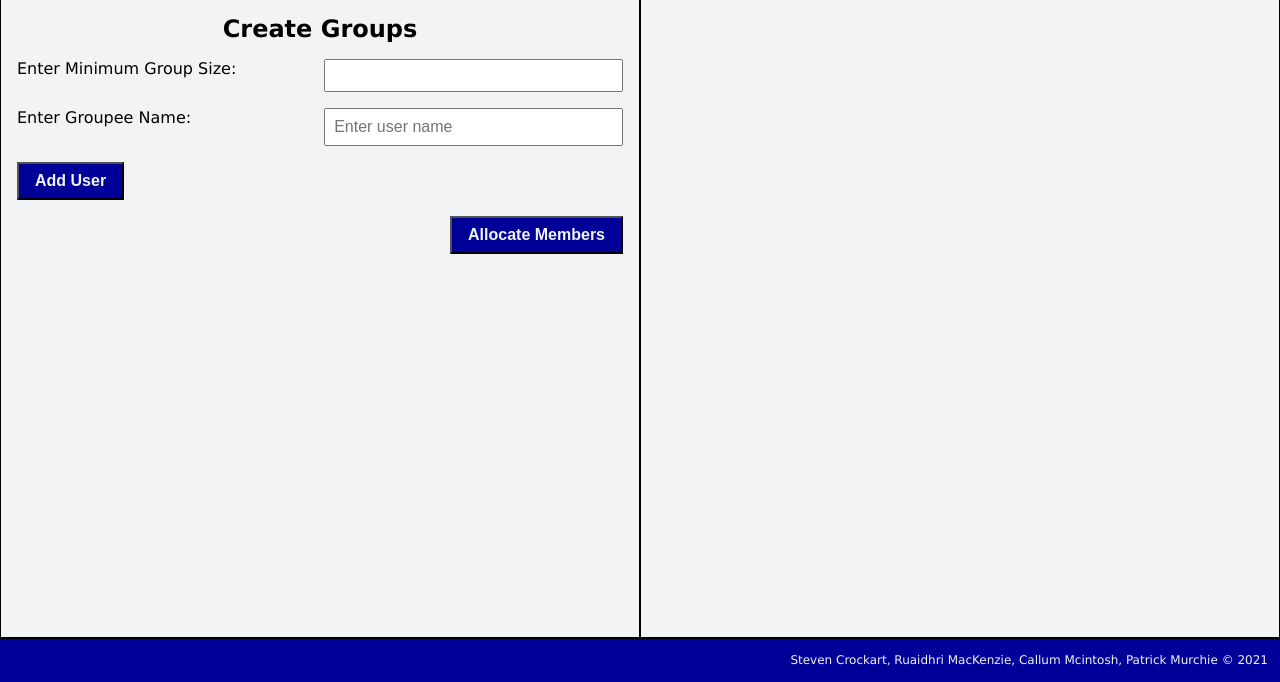
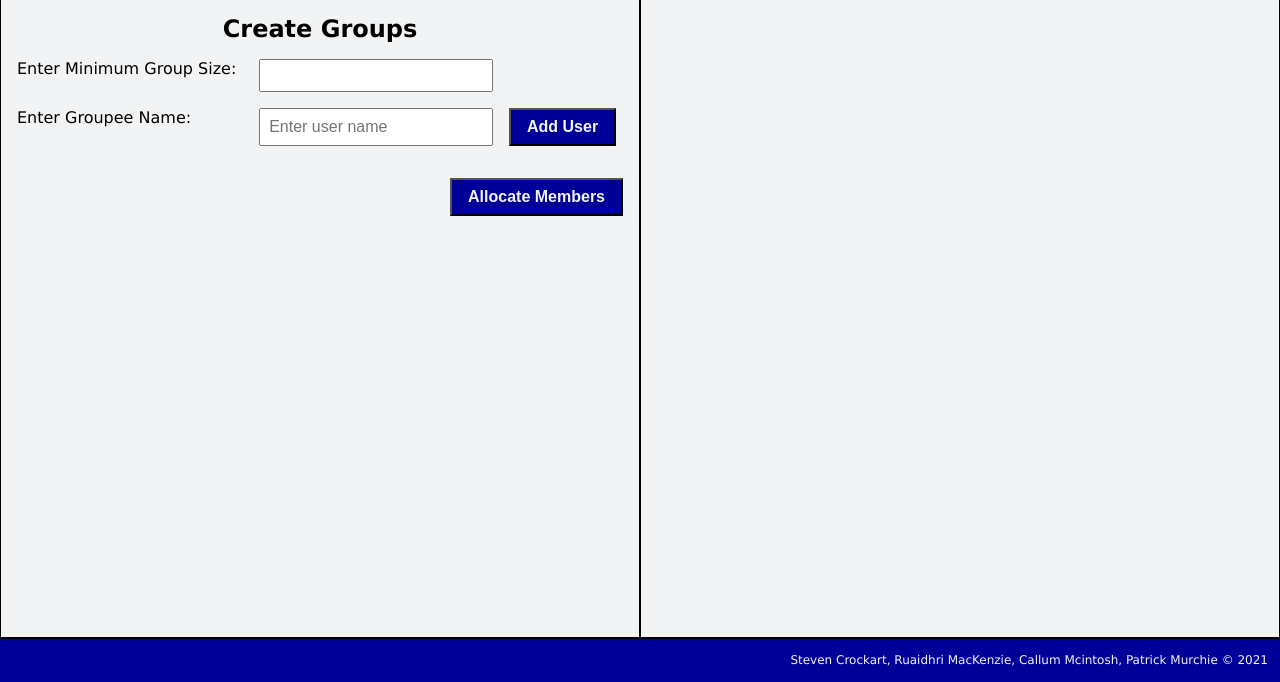
Before and after one commit to RGU-Grouper/Grouper-App, a website: page client/dist/index.html in a window 1280 px wide. Shown: the part 118-800 px from the top of the page. Drawn offline with nearby package versions, Linux system fonts and the light colour scheme; files that its build step writes are made by us from their sources.

Commit message:
Changed layout of user list

```diff
--- a/client/scss/style.scss
+++ b/client/scss/style.scss
@@ -48,11 +48,11 @@ body {
   &__form {
     display: grid;
     grid-template-areas:
-      "title	title"
-      ".			."
-      ".			."
-      ".			."
-      "submit	submit";
+      "title			title				title"
+      "size-label	size-input	."
+      "name-label	name-input	add-user"
+      "user-list	user-list		user-list"
+      "submit			submit			submit";
     gap: 1em;
   }
 
@@ -61,13 +61,40 @@ body {
     text-align: center;
   }
 
+  &__min-size-label {
+    grid-area: size-label;
+  }
+
   &__min-size-input {
+    grid-area: size-input;
     padding: 0.5em;
   }
 
+  &__name-label {
+    grid-area: name-label;
+  }
+
   &__name-input {
+    grid-area: name-input;
     padding: 0.5em;
     font-size: 1rem;
+  }
+
+  &__add-user {
+    grid-area: add-user;
+    background-color: colours.$brand1;
+    color: colours.$light;
+    font-size: 1rem;
+    padding: 0.5em 1em;
+    font-weight: 900;
+    width: max-content;
+    align-self: flex-start;
+  }
+
+  &__list {
+    grid-area: user-list;
+    display: flex;
+    flex-direction: column;
   }
 
   &__create-groups {
@@ -78,21 +105,6 @@ body {
     font-size: 1rem;
     padding: 0.5em 1em;
     font-weight: 900;
-  }
-
-  &__list {
-    display: flex;
-    flex-direction: column;
-  }
-
-  &__add-user {
-    background-color: colours.$brand1;
-    color: colours.$light;
-    font-size: 1rem;
-    padding: 0.5em 1em;
-    font-weight: 900;
-    width: max-content;
-    align-self: flex-start;
   }
 }
 
```
